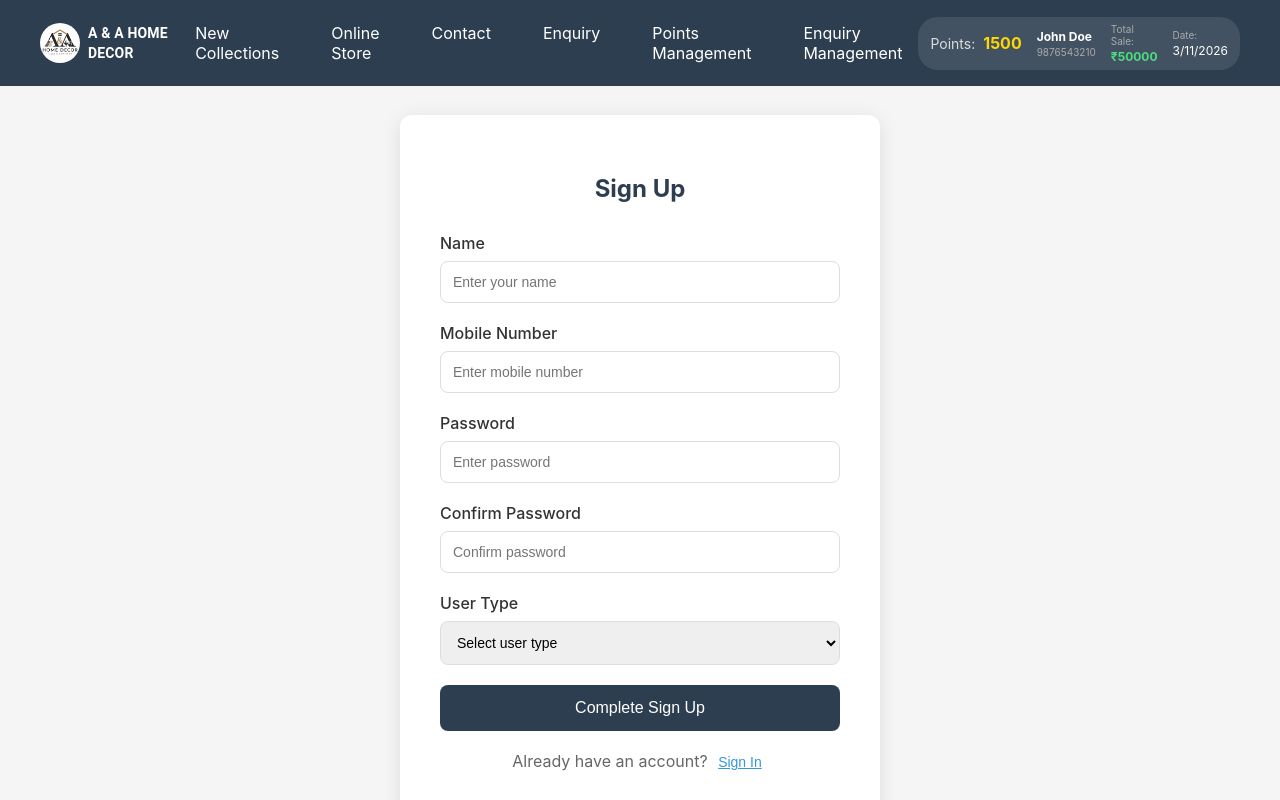
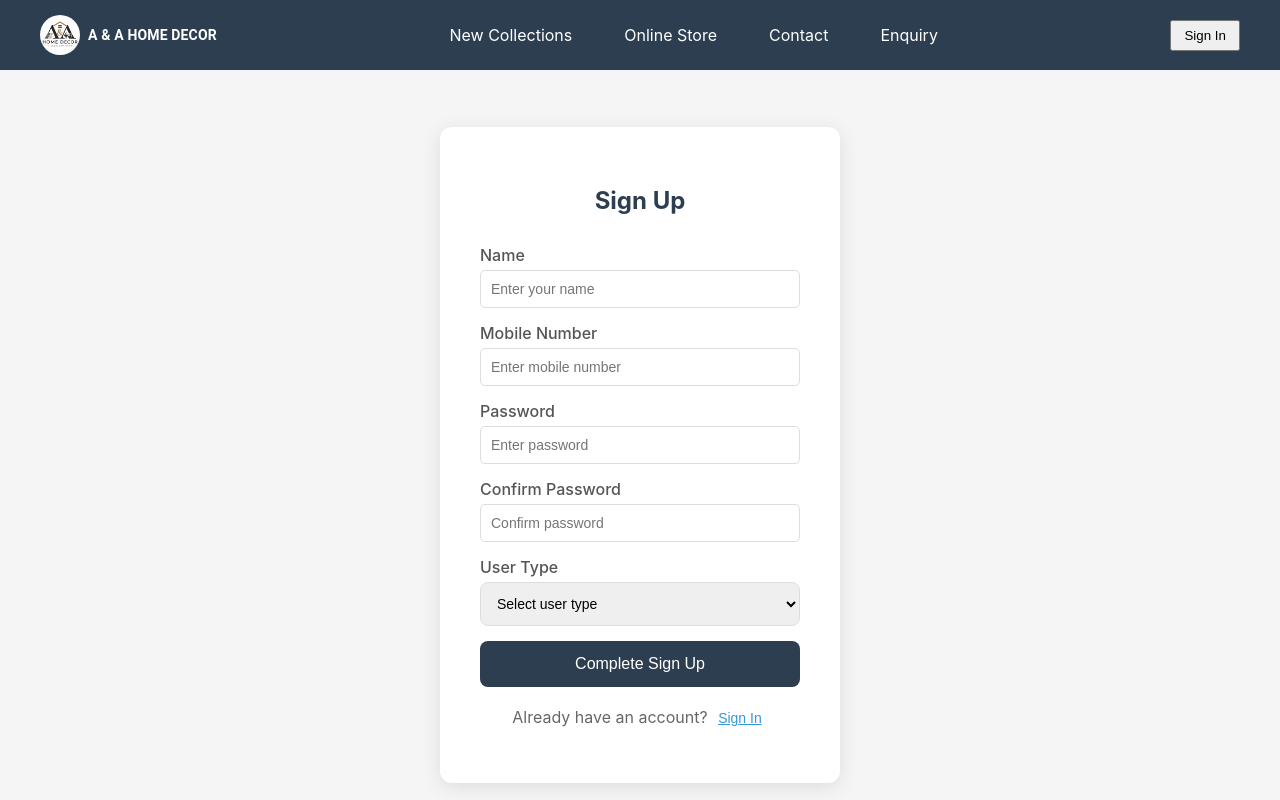
Before and after one commit to ankurcsscorp/tiles-wala, a React (Create React App) app: page /auth in a window 1280 px wide. Both pictures are taken after a click on the button "Sign Up". Shown: the top 800 px of the page. Built offline with nearby package versions, Linux system fonts and the light colour scheme.

Commit message:
signin funcanality completed

```diff
--- a/src/App.js
+++ b/src/App.js
@@ -1,5 +1,11 @@
 import React from "react";
-import { BrowserRouter as Router, Routes, Route } from "react-router-dom";
+import {
+  BrowserRouter as Router,
+  Routes,
+  Route,
+  Navigate,
+  useLocation,
+} from "react-router-dom";
 import Header from "./components/Header";
 import OnlineStore from "./components/OnlineStore";
 import ContactUs from "./components/ContactUs";
@@ -9,9 +15,31 @@ import { PointsManagement } from "./components/Points";
 import Footer from "./components/footer/Footer";
 import EnquiryForm from "./components/Enquiry/EnquiryForm";
 import EnquiryTable from "./components/Enquiry/EnquiryTable";
+import { AuthProvider, useAuth } from "./context/AuthContext";
+
+const ProtectedRoute = ({ allowedUserTypes, children }) => {
+  const { isAuthenticated, user } = useAuth();
+  const location = useLocation();
+
+  if (!isAuthenticated) {
+    return <Navigate to="/auth" replace state={{ from: location }} />;
+  }
+
+  const userType = user.userType.toLowerCase();
+  if (!allowedUserTypes.includes(userType)) {
+    const homePath =
+      userType === "admin" || userType === "salesperson"
+        ? "/enquiry-management"
+        : "/";
+    return <Navigate to={homePath} replace />;
+  }
+
+  return children;
+};
 
 function App() {
   return (
+    <AuthProvider>
       <Router>
         <Header />
         <Routes>
@@ -19,11 +47,26 @@ function App() {
           <Route path="/" element={<NewCollection />} />
           <Route path="/contact" element={<ContactUs />} />
           <Route path="/enquiry" element={<EnquiryForm />} />
-        <Route path="/points" element={<PointsManagement />} />
-        <Route path="/enquiry-management" element={<EnquiryTable />} />
+          <Route
+            path="/points"
+            element={
+              <ProtectedRoute allowedUserTypes={["admin"]}>
+                <PointsManagement />
+              </ProtectedRoute>
+            }
+          />
+          <Route
+            path="/enquiry-management"
+            element={
+              <ProtectedRoute allowedUserTypes={["admin", "salesperson"]}>
+                <EnquiryTable />
+              </ProtectedRoute>
+            }
+          />
         </Routes>
-      <Footer/>
+        <Footer />
       </Router>
+    </AuthProvider>
   );
 }
 
--- /dev/null
+++ b/src/api.js
@@ -0,0 +1,24 @@
+import axios from "axios";
+
+const STORAGE_KEY = "tilesWalaAuth";
+
+const api = axios.create();
+
+api.interceptors.request.use((config) => {
+  const storedAuth = localStorage.getItem(STORAGE_KEY);
+  if (!storedAuth) return config;
+
+  try {
+    const { token } = JSON.parse(storedAuth);
+    if (typeof token === "string" && token) {
+      config.headers.Authorization = `Bearer ${token}`;
+    }
+  } catch (error) {
+    console.error("Unable to read saved authentication token:", error);
+    localStorage.removeItem(STORAGE_KEY);
+  }
+
+  return config;
+});
+
+export default api;
--- a/src/components/Auth.css
+++ b/src/components/Auth.css
@@ -14,6 +14,7 @@
   box-shadow: 0 4px 20px rgba(0, 0, 0, 0.1);
   width: 100%;
   max-width: 400px;
+  box-sizing: border-box;
 }
 
 .auth-box h2 {
@@ -164,3 +165,20 @@
 .toggle-btn:hover {
   color: #2980b9;
 }
+
+.auth-btn:disabled,
+.toggle-btn:disabled {
+  cursor: not-allowed;
+  opacity: 0.65;
+}
+
+@media (max-width: 480px) {
+  .auth-container {
+    padding: 12px;
+    align-items: flex-start;
+  }
+
+  .auth-box {
+    padding: 28px 20px;
+  }
+}
--- a/src/components/Auth.jsx
+++ b/src/components/Auth.jsx
@@ -1,137 +1,117 @@
 import React, { useState } from "react";
-import { useNavigate } from "react-router-dom";
-import { signInWithPopup, signOut } from "firebase/auth";
-import { auth, googleProvider } from "../firebase";
+import { useLocation, useNavigate } from "react-router-dom";
+import { useAuth } from "../context/AuthContext";
 import "./Auth.css";
+
+const INITIAL_FORM_DATA = {
+  name: "",
+  mobile: "",
+  password: "",
+  confirmPassword: "",
+  userType: "",
+  adminKey: "",
+};
+
+const getHomeForUserType = (userType) => {
+  const normalizedUserType = userType?.toLowerCase();
+  if (normalizedUserType === "admin" || normalizedUserType === "salesperson") {
+    return "/enquiry-management";
+  }
+  return "/";
+};
 
 const Auth = () => {
   const navigate = useNavigate();
+  const location = useLocation();
+  const { login, signup } = useAuth();
   const [isLogin, setIsLogin] = useState(true);
-  const [showAdminKey, setShowAdminKey] = useState(false);
-  const [googleUser, setGoogleUser] = useState(null);
+  const [formData, setFormData] = useState(INITIAL_FORM_DATA);
+  const [errors, setErrors] = useState({});
+  const [submitError, setSubmitError] = useState("");
+  const [submitting, setSubmitting] = useState(false);
 
-  const [formData, setFormData] = useState({
-    name: "",
-    mobile: "",
-    password: "",
-    confirmPassword: "",
-    userType: "",
-    adminKey: ""
-  });
-
-  const [errors, setErrors] = useState({});
-
-  const handleGoogleSignIn = async () => {
-    try {
-      const result = await signInWithPopup(auth, googleProvider);
-      const user = result.user;
-
-      setGoogleUser({
-        name: user.displayName || "",
-        email: user.email || "",
-        photoURL: user.photoURL || ""
-      });
-
-      setFormData({
-        ...formData,
-        name: user.displayName || ""
-      });
-
-      setIsLogin(false);
-    } catch (error) {
-      console.error("Google Sign-In Error:", error);
-      alert("Failed to sign in with Google");
-    }
+  const handleChange = (event) => {
+    const { name, value } = event.target;
+    setFormData((previous) => ({ ...previous, [name]: value }));
+    setErrors((previous) => ({ ...previous, [name]: "" }));
+    setSubmitError("");
   };
 
-  const handleGoogleSignOut = async () => {
-    try {
-      await signOut(auth);
-      setGoogleUser(null);
-      setFormData({
-        name: "",
-        mobile: "",
-        password: "",
-        confirmPassword: "",
-        userType: "",
-        adminKey: ""
-      });
-    } catch (error) {
-      console.error("Sign Out Error:", error);
+  const validateForm = () => {
+    const newErrors = {};
+
+    if (!formData.mobile.trim()) {
+      newErrors.mobile = "Mobile number is required";
     }
-  };
+    if (!formData.password) {
+      newErrors.password = "Password is required";
+    }
 
-  const handleChange = (e) => {
-    const { name, value } = e.target;
-    setFormData({ ...formData, [name]: value });
+    if (!isLogin) {
+      if (!formData.name.trim()) {
+        newErrors.name = "Name is required";
+      }
+      if (!formData.confirmPassword) {
+        newErrors.confirmPassword = "Confirm password is required";
+      } else if (formData.password !== formData.confirmPassword) {
+        newErrors.confirmPassword = "Passwords do not match";
+      }
+      if (!formData.userType) {
+        newErrors.userType = "User type is required";
+      }
+      if (formData.userType === "Admin" && !formData.adminKey.trim()) {
+        newErrors.adminKey = "Admin key is required";
+      }
+    }
 
-    if (name === "userType") {
-      setShowAdminKey(value === "Admin");
-    }
-  };
-
-  const validateLogin = () => {
-    const newErrors = {};
-    if (!formData.mobile) newErrors.mobile = "Mobile number is required";
-    if (!formData.password) newErrors.password = "Password is required";
     return newErrors;
   };
 
-  const validateSignup = () => {
-    const newErrors = {};
-    if (!formData.name) newErrors.name = "Name is required";
-    if (!formData.mobile) newErrors.mobile = "Mobile number is required";
-    if (!formData.password) newErrors.password = "Password is required";
-    if (!formData.confirmPassword) newErrors.confirmPassword = "Confirm password is required";
-    if (formData.password !== formData.confirmPassword) {
-      newErrors.confirmPassword = "Passwords do not match";
-    }
-    if (!formData.userType) newErrors.userType = "User type is required";
-    if (formData.userType === "Admin" && formData.adminKey !== "1021") {
-      newErrors.adminKey = "Invalid admin key";
-    }
-    return newErrors;
-  };
+  const handleSubmit = async (event) => {
+    event.preventDefault();
+    setSubmitError("");
 
-  const handleSubmit = (e) => {
-    e.preventDefault();
+    const validationErrors = validateForm();
+    setErrors(validationErrors);
+    if (Object.keys(validationErrors).length > 0) return;
 
-    if (isLogin) {
-      const newErrors = validateLogin();
-      if (Object.keys(newErrors).length > 0) {
-        setErrors(newErrors);
-      } else {
-        console.log("Login successful:", formData);
-        alert("Login successful!");
-      }
-    } else {
-      const newErrors = validateSignup();
-      if (Object.keys(newErrors).length > 0) {
-        setErrors(newErrors);
-      } else {
-        console.log("Signup successful:", formData);
-        console.log("Google User Data:", googleUser);
-        alert("Signup successful!");
-        handleGoogleSignOut();
-      }
+    setSubmitting(true);
+    try {
+      const authenticatedUser = isLogin
+        ? await login({
+            mobile: formData.mobile.trim(),
+            password: formData.password,
+          })
+        : await signup({
+            name: formData.name.trim(),
+            mobile: formData.mobile.trim(),
+            password: formData.password,
+            userType: formData.userType,
+            ...(formData.userType === "Admin"
+              ? { adminKey: formData.adminKey }
+              : {}),
+          });
+
+      const requestedPath = location.state?.from?.pathname;
+      navigate(requestedPath || getHomeForUserType(authenticatedUser.userType), {
+        replace: true,
+      });
+    } catch (error) {
+      setSubmitError(
+        error.response?.data?.message ||
+          error.message ||
+          `Unable to ${isLogin ? "sign in" : "sign up"}. Please try again.`
+      );
+    } finally {
+      setSubmitting(false);
     }
   };
 
   const toggleMode = () => {
-    setIsLogin(!isLogin);
+    setIsLogin((previous) => !previous);
+    setFormData(INITIAL_FORM_DATA);
     setErrors({});
-    if (!isLogin) {
-      setGoogleUser(null);
-    }
-    setFormData({
-      name: "",
-      mobile: "",
-      password: "",
-      confirmPassword: "",
-      userType: "",
-      adminKey: ""
-    });
-    setShowAdminKey(false);
+    setSubmitError("");
   };
 
   return (
@@ -139,64 +119,50 @@ const Auth = () => {
       <div className="auth-box">
         <h2>{isLogin ? "Sign In" : "Sign Up"}</h2>
 
-        {isLogin && (
-          <div className="google-signin">
-            <button type="button" className="google-btn" onClick={handleGoogleSignIn}>
-              <img
-                src="https://www.google.com/favicon.ico"
-                alt="Google"
-                className="google-icon"
+        <form onSubmit={handleSubmit}>
+          {!isLogin && (
+            <div className="form-group">
+              <label htmlFor="auth-name">Name</label>
+              <input
+                id="auth-name"
+                type="text"
+                name="name"
+                autoComplete="name"
+                value={formData.name}
+                onChange={handleChange}
+                placeholder="Enter your name"
+                required
               />
-              Sign in with Google
-            </button>
-            <p className="or-divider">OR</p>
-          </div>
-        )}
-
-        <form onSubmit={handleSubmit}>
-          {!isLogin && googleUser && (
-            <div className="google-info">
-              <img src={googleUser.photoURL} alt="Profile" className="google-profile" />
-              <p>Signed in as: {googleUser.email}</p>
+              {errors.name && <span className="error">{errors.name}</span>}
             </div>
           )}
 
-          {!isLogin && (
-            <>
-              <div className="form-group">
-                <label>Name</label>
-                <input
-                  type="text"
-                  name="name"
-                  value={formData.name}
-                  onChange={handleChange}
-                  placeholder="Enter your name"
-                />
-                {errors.name && <span className="error">{errors.name}</span>}
-              </div>
-            </>
-          )}
-
           <div className="form-group">
-            <label>Mobile Number</label>
+            <label htmlFor="auth-mobile">Mobile Number</label>
             <input
+              id="auth-mobile"
               type="tel"
               name="mobile"
+              autoComplete="tel"
               value={formData.mobile}
               onChange={handleChange}
               placeholder="Enter mobile number"
+              required
             />
             {errors.mobile && <span className="error">{errors.mobile}</span>}
           </div>
 
           <div className="form-group">
-            <label>Password</label>
+            <label htmlFor="auth-password">Password</label>
             <input
+              id="auth-password"
               type="password"
               name="password"
+              autoComplete={isLogin ? "current-password" : "new-password"}
               value={formData.password}
               onChange={handleChange}
               placeholder="Enter password"
+              required
             />
             {errors.password && <span className="error">{errors.password}</span>}
           </div>
@@ -204,58 +170,86 @@ const Auth = () => {
           {!isLogin && (
             <>
               <div className="form-group">
-                <label>Confirm Password</label>
+                <label htmlFor="auth-confirm-password">Confirm Password</label>
                 <input
+                  id="auth-confirm-password"
                   type="password"
                   name="confirmPassword"
+                  autoComplete="new-password"
                   value={formData.confirmPassword}
                   onChange={handleChange}
                   placeholder="Confirm password"
+                  required
                 />
-                {errors.confirmPassword && <span className="error">{errors.confirmPassword}</span>}
+                {errors.confirmPassword && (
+                  <span className="error">{errors.confirmPassword}</span>
+                )}
               </div>
 
               <div className="form-group">
-                <label>User Type</label>
+                <label htmlFor="auth-user-type">User Type</label>
                 <select
+                  id="auth-user-type"
                   name="userType"
                   value={formData.userType}
                   onChange={handleChange}
+                  required
                 >
                   <option value="">Select user type</option>
                   <option value="Admin">Admin</option>
                   <option value="Salesperson">Salesperson</option>
-                  <option value="Tile Mistire">Tile Mistire</option>
-                  <option value="Thikedaar">Thikedaar</option>
+                  <option value="Tile Mistire">Tiles Misti</option>
                   <option value="Plumber Mistiri">Plumber Mistiri</option>
                 </select>
-                {errors.userType && <span className="error">{errors.userType}</span>}
+                {errors.userType && (
+                  <span className="error">{errors.userType}</span>
+                )}
               </div>
 
-              {showAdminKey && (
+              {formData.userType === "Admin" && (
                 <div className="form-group">
-                  <label>Admin Key</label>
+                  <label htmlFor="auth-admin-key">Admin Key</label>
                   <input
+                    id="auth-admin-key"
                     type="password"
                     name="adminKey"
+                    autoComplete="off"
                     value={formData.adminKey}
                     onChange={handleChange}
                     placeholder="Enter admin key"
+                    required
                   />
-                  {errors.adminKey && <span className="error">{errors.adminKey}</span>}
+                  {errors.adminKey && (
+                    <span className="error">{errors.adminKey}</span>
+                  )}
                 </div>
               )}
             </>
           )}
 
-          <button type="submit" className="auth-btn">
-            {isLogin ? "Sign In" : "Complete Sign Up"}
+          {submitError && (
+            <p className="error" role="alert">
+              {submitError}
+            </p>
+          )}
+
+          <button type="submit" className="auth-btn" disabled={submitting}>
+            {submitting
+              ? "Please wait..."
+              : isLogin
+                ? "Sign In"
+                : "Complete Sign Up"}
           </button>
         </form>
 
         <p className="toggle-text">
           {isLogin ? "Don't have an account? " : "Already have an account? "}
-          <button type="button" className="toggle-btn" onClick={toggleMode}>
+          <button
+            type="button"
+            className="toggle-btn"
+            onClick={toggleMode}
+            disabled={submitting}
+          >
             {isLogin ? "Sign Up" : "Sign In"}
           </button>
         </p>
--- a/src/components/Enquiry/EnquiryTable.jsx
+++ b/src/components/Enquiry/EnquiryTable.jsx
@@ -1,5 +1,5 @@
 import React, { useEffect, useMemo, useState } from "react";
-import axios from "axios";
+import api from "../../api";
 import {
   Box,
   Paper,
@@ -62,7 +62,7 @@ const EnquiryTable = () => {
         setLoading(true);
         setError("");
 
-        const response = await axios.get(API_URL);
+        const response = await api.get(API_URL);
         const result = response.data;
         console.log("Fetched enquiries:", result);
 
@@ -229,7 +229,7 @@ const EnquiryTable = () => {
       setSaving(true);
       setEditError("");
 
-      const response = await axios.patch(`${API_URL}/${editingId}`, {
+      const response = await api.patch(`${API_URL}/${editingId}`, {
         remark: editedRow.remark ?? null,
       });
       const updatedEnquiry = response.data?.enquiry;
--- a/src/components/Header.jsx
+++ b/src/components/Header.jsx
@@ -1,37 +1,23 @@
 import React, { useState } from "react";
 import { Link, useNavigate, useLocation } from "react-router-dom";
-import Points from "./Points";
 import "./Header.css";
 import { Typography } from "@mui/material";
+import { useAuth } from "../context/AuthContext";
 
 const Header = () => {
   const [menuOpen, setMenuOpen] = useState(false);
   const location = useLocation(); // Get the current route
-
-  // User flags - in real app, these would come from auth
-  const isLoggedIn = true;
-  const isAdmin = true; // Set to true for admin, false for normal user
-
-  // User data state - this would typically come from auth/context
-  const [userData, setUserData] = useState({
-    name: "John Doe",
-    mobileNumber: "9876543210",
-    totalSaleValue: 50000,
-    date: new Date().toLocaleDateString(),
-  });
-
-  // Calculate points: ₹100 = 3 points
-  const calculatePoints = (saleValue) => {
-    return Math.floor((saleValue || 0) / 100) * 3;
-  };
-
-  const points = calculatePoints(userData.totalSaleValue);
+  const { user, isAuthenticated, logout } = useAuth();
   const navigate = useNavigate();
 
-  const handlePointsClick = () => {
-    if (isAdmin) {
-      navigate("/points");
-    }
+  const userType = user?.userType?.toLowerCase();
+  const isAdmin = userType === "admin";
+  const canManageEnquiries = isAdmin || userType === "salesperson";
+
+  const handleLogout = () => {
+    logout();
+    setMenuOpen(false);
+    navigate("/");
   };
 
   return (
@@ -96,24 +82,28 @@ const Header = () => {
         </Link>
         </>
         )}
+        {canManageEnquiries && !isAdmin && (
+        <Link
+          to="/enquiry-management"
+          onClick={() => setMenuOpen(false)}
+          className={location.pathname === "/enquiry-management" ? "active-link" : ""}
+        >
+          Enquiry Management
+        </Link>
+        )}
 
       </div>
 
       <div className="header-right">
-        {isLoggedIn ? (
-          <div
-            className={`points-clickable ${isAdmin ? "admin-points" : ""}`}
-            onClick={handlePointsClick}
-          >
-            <Points
-              name={userData.name}
-              mobileNumber={userData.mobileNumber}
-              totalSaleValue={userData.totalSaleValue}
-              date={userData.date}
-              points={points}
-              isAdmin={isAdmin}
-            />
-          </div>
+        {isAuthenticated ? (
+        <div className="auth-user">
+          <Typography variant="body2" sx={{ fontWeight: 600 }}>
+            {user?.name || user?.mobile}
+          </Typography>
+          <button className="signin-btn" onClick={handleLogout}>
+            Sign Out
+          </button>
+        </div>
         ) : (
           <button className="signin-btn" onClick={() => navigate("/auth")}>
             Sign In
--- /dev/null
+++ b/src/context/AuthContext.jsx
@@ -0,0 +1,104 @@
+import React, { createContext, useContext, useState } from "react";
+import api from "../api";
+
+const AUTH_API_URL = "http://localhost:4000/api/tiles/auth";
+const STORAGE_KEY = "tilesWalaAuth";
+
+const AuthContext = createContext(null);
+
+const getStoredAuth = () => {
+  const storedAuth = localStorage.getItem(STORAGE_KEY);
+  if (!storedAuth) return { user: null, token: null };
+
+  try {
+    const authData = JSON.parse(storedAuth);
+    const userType = authData?.user?.userType ?? authData?.user?.user_type;
+
+    if (
+      authData?.user &&
+      typeof authData.token === "string" &&
+      authData.token &&
+      typeof userType === "string" &&
+      userType.trim()
+    ) {
+      return {
+        ...authData,
+        user: { ...authData.user, userType: userType.trim() },
+      };
+    }
+  } catch (error) {
+    console.error("Unable to read saved authentication:", error);
+  }
+
+  localStorage.removeItem(STORAGE_KEY);
+  return { user: null, token: null };
+};
+
+const normalizeAuthResponse = (response) => {
+  const { user, token } = response.data ?? {};
+  const userType = user?.userType ?? user?.user_type;
+
+  if (
+    !user ||
+    typeof token !== "string" ||
+    !token ||
+    typeof userType !== "string" ||
+    !userType.trim()
+  ) {
+    throw new Error("The server returned an invalid authentication response.");
+  }
+
+  return {
+    user: { ...user, userType: userType.trim() },
+    token,
+  };
+};
+
+export const AuthProvider = ({ children }) => {
+  const [authData, setAuthData] = useState(getStoredAuth);
+
+  const saveAuth = (response) => {
+    const nextAuthData = normalizeAuthResponse(response);
+    localStorage.setItem(STORAGE_KEY, JSON.stringify(nextAuthData));
+    setAuthData(nextAuthData);
+    return nextAuthData.user;
+  };
+
+  const login = async (credentials) => {
+    const response = await api.post(`${AUTH_API_URL}/login`, credentials);
+    return saveAuth(response);
+  };
+
+  const signup = async (details) => {
+    const response = await api.post(`${AUTH_API_URL}/signup`, details);
+    return saveAuth(response);
+  };
+
+  const logout = () => {
+    localStorage.removeItem(STORAGE_KEY);
+    setAuthData({ user: null, token: null });
+  };
+
+  return (
+    <AuthContext.Provider
+      value={{
+        user: authData.user,
+        token: authData.token,
+        isAuthenticated: Boolean(authData.user && authData.token),
+        login,
+        signup,
+        logout,
+      }}
+    >
+      {children}
+    </AuthContext.Provider>
+  );
+};
+
+export const useAuth = () => {
+  const context = useContext(AuthContext);
+  if (!context) {
+    throw new Error("useAuth must be used within an AuthProvider.");
+  }
+  return context;
+};
```
Also changed, not shown: src/components/Header.css (+11 -0 lines). Lines whose indentation alone changed are shown as unchanged.
